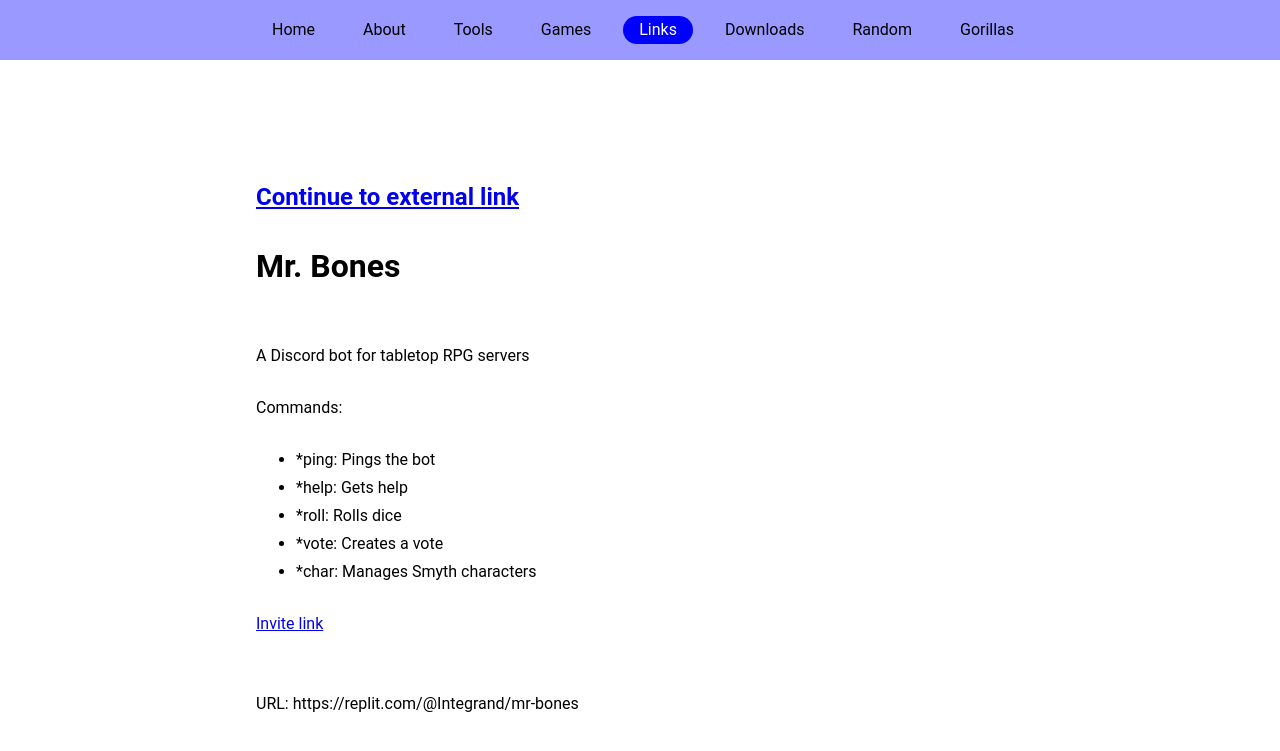
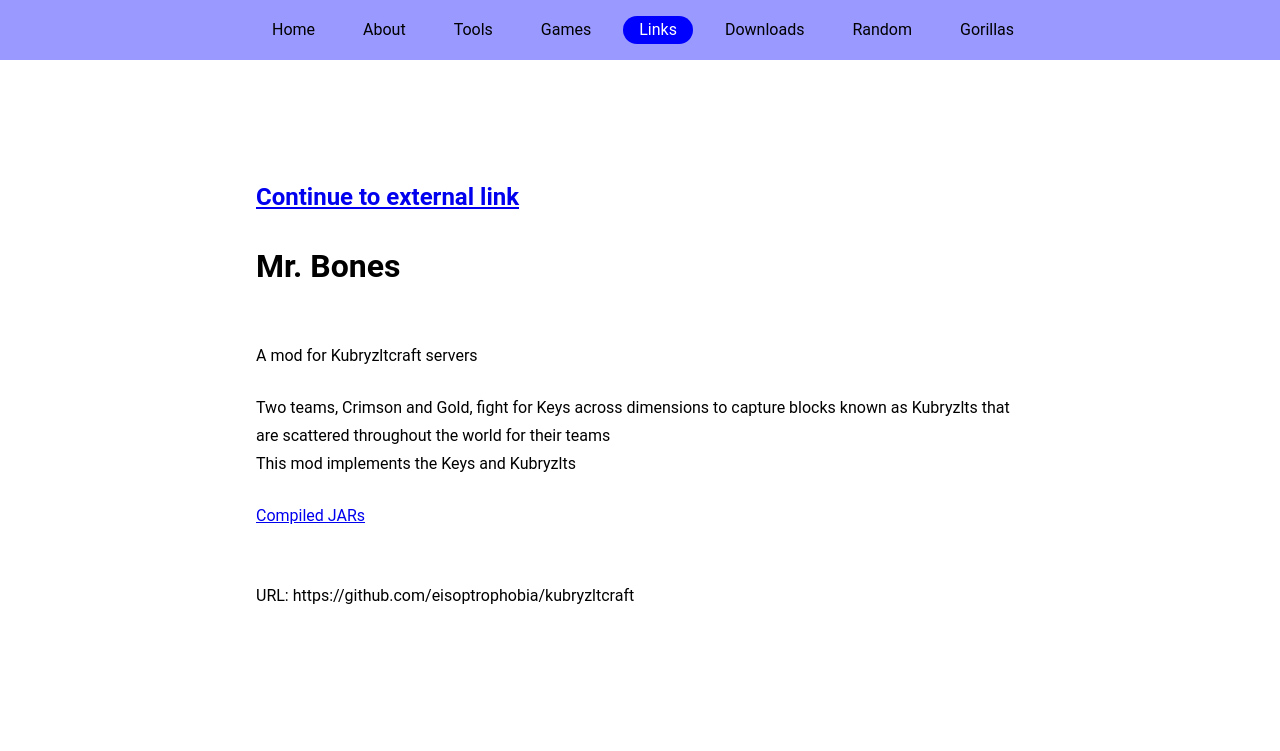
Before and after one commit to eisoptrophobia/eisoptrophobia.github.io, a Jekyll site: the page built from links/mr_bones/index.md, in a window 1280 px wide. Shown: the top 751 px of the page. Built offline with Jekyll 4.4.1, drawn with Linux system fonts in a browser that asks for light colours; our own code applies the rules of GitHub Pages for plain Markdown files.

Commit message:
Update index.md

```diff
--- a/links/mr_bones/index.md
+++ b/links/mr_bones/index.md
@@ -1,18 +1,12 @@
 ---
 layout: link
-href: https://replit.com/@Integrand/mr-bones
+href: https://github.com/eisoptrophobia/kubryzltcraft
 ---
 
 # Mr. Bones
-A Discord bot for tabletop RPG servers
+A mod for Kubryzltcraft servers
 
-Commands:
-<ul>
-  <li>*ping: Pings the bot</li>
-  <li>*help: Gets help</li>
-  <li>*roll: Rolls dice</li>
-  <li>*vote: Creates a vote</li>
-  <li>*char: Manages Smyth characters</li>
-</ul>
+Two teams, Crimson and Gold, fight for Keys across dimensions to capture blocks known as Kubryzlts that are scattered throughout the world for their teams\\
+This mod implements the Keys and Kubryzlts
 
-[Invite link](https://discord.com/api/oauth2/authorize?client_id=537850214359236614&permissions=0&scope=bot)
+[Compiled JARs](https://github.com/eisoptrophobia/kubryzltcraft-bin)
```
